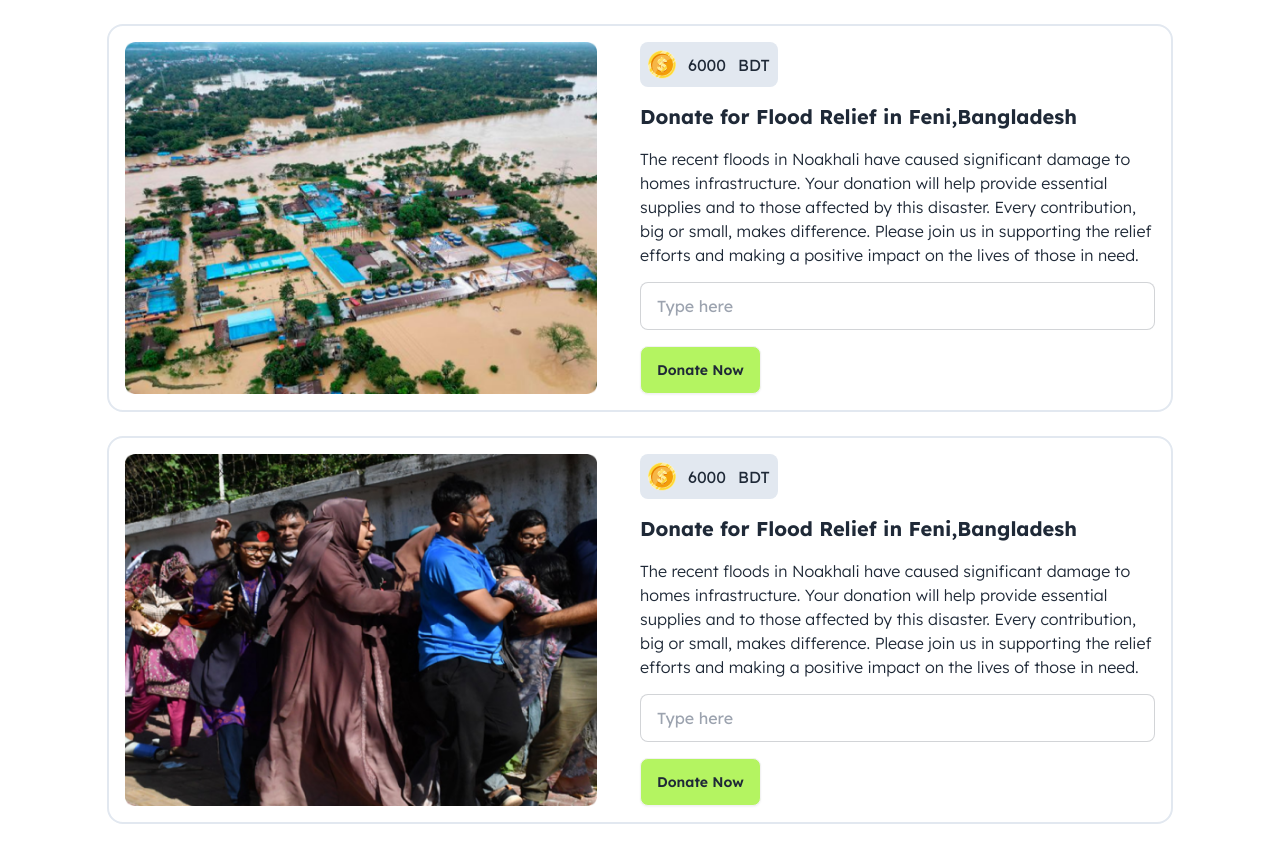
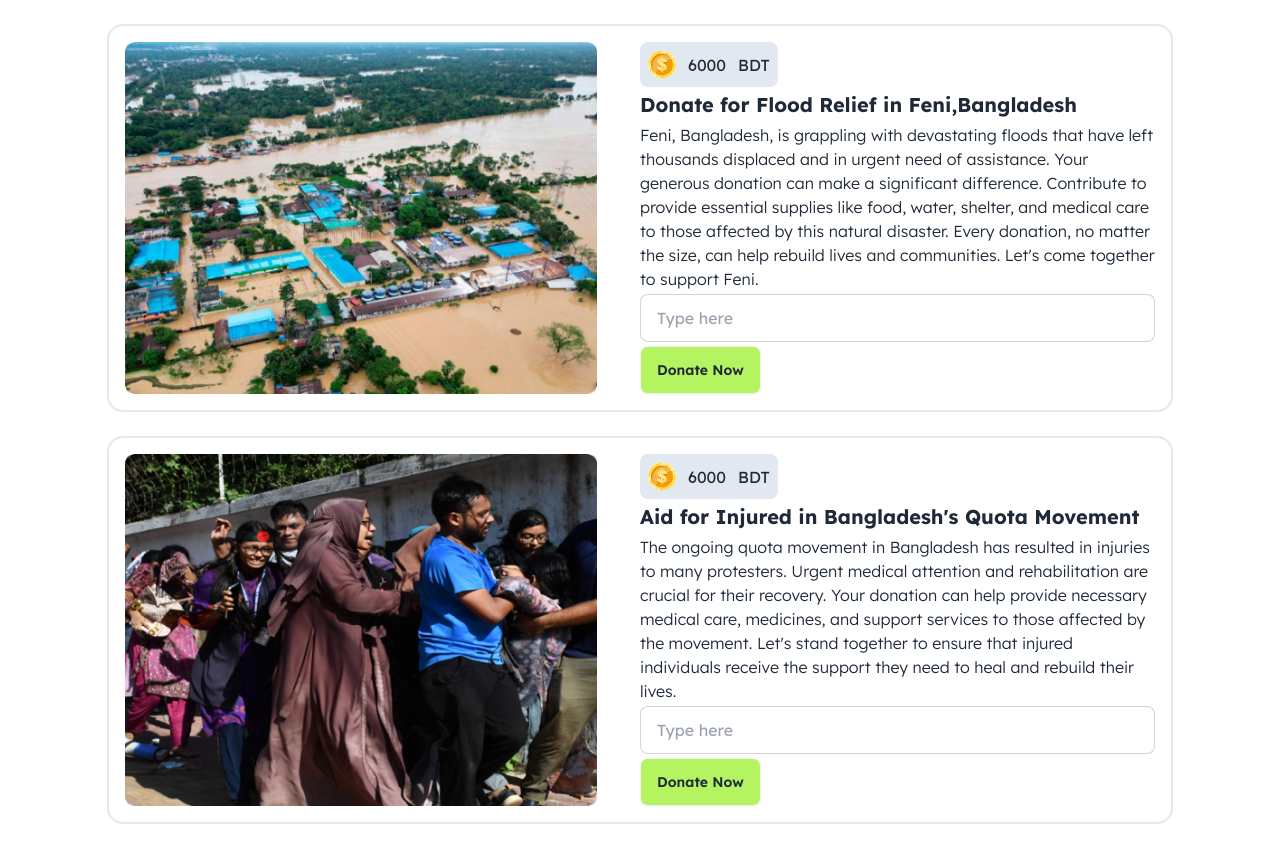
Before and after one commit to MUKTADIR-ALAM/assignment-5, a plain HTML site: page index.html in a window 1280 px wide. Shown: the part 564-1426 px from the top of the page. Drawn offline with nearby package versions, Linux system fonts and the light colour scheme.

```diff
--- a/index.html
+++ b/index.html
@@ -136,12 +136,7 @@
             Donate for Flood Relief in Feni,Bangladesh
           </h1>
           <p class="text-base font-light">
-            The recent floods in Noakhali have caused significant damage to
-            homes infrastructure. Your donation will help provide essential
-            supplies and to those affected by this disaster. Every contribution,
-            big or small, makes difference. Please join us in supporting the
-            relief efforts and making a positive impact on the lives of those in
-            need.
+            Feni, Bangladesh, is grappling with devastating floods that have left thousands displaced and in urgent need of assistance. Your generous donation can make a significant difference. Contribute to provide essential supplies like food, water, shelter, and medical care to those affected by this natural disaster. Every donation, no matter the size, can help rebuild lives and communities. Let's come together to support Feni.
           </p>
           <input
             id="feni-flood"
@@ -179,15 +174,10 @@
           BDT
         </div>
         <h1 class="font-bold text-xl">
-          Donate for Flood Relief in Feni,Bangladesh
+          Aid for Injured in Bangladesh's Quota Movement
         </h1>
         <p class="text-base font-light">
-          The recent floods in Noakhali have caused significant damage to
-          homes infrastructure. Your donation will help provide essential
-          supplies and to those affected by this disaster. Every contribution,
-          big or small, makes difference. Please join us in supporting the
-          relief efforts and making a positive impact on the lives of those in
-          need.
+          The ongoing quota movement in Bangladesh has resulted in injuries to many protesters. Urgent medical attention and rehabilitation are crucial for their recovery. Your donation can help provide necessary medical care, medicines, and support services to those affected by the movement. Let's stand together to ensure that injured individuals receive the support they need to heal and rebuild their lives.
         </p>
         <input
           id="quota-movement"
```
Also changed, not shown: blog.html (+1 -1 lines).
